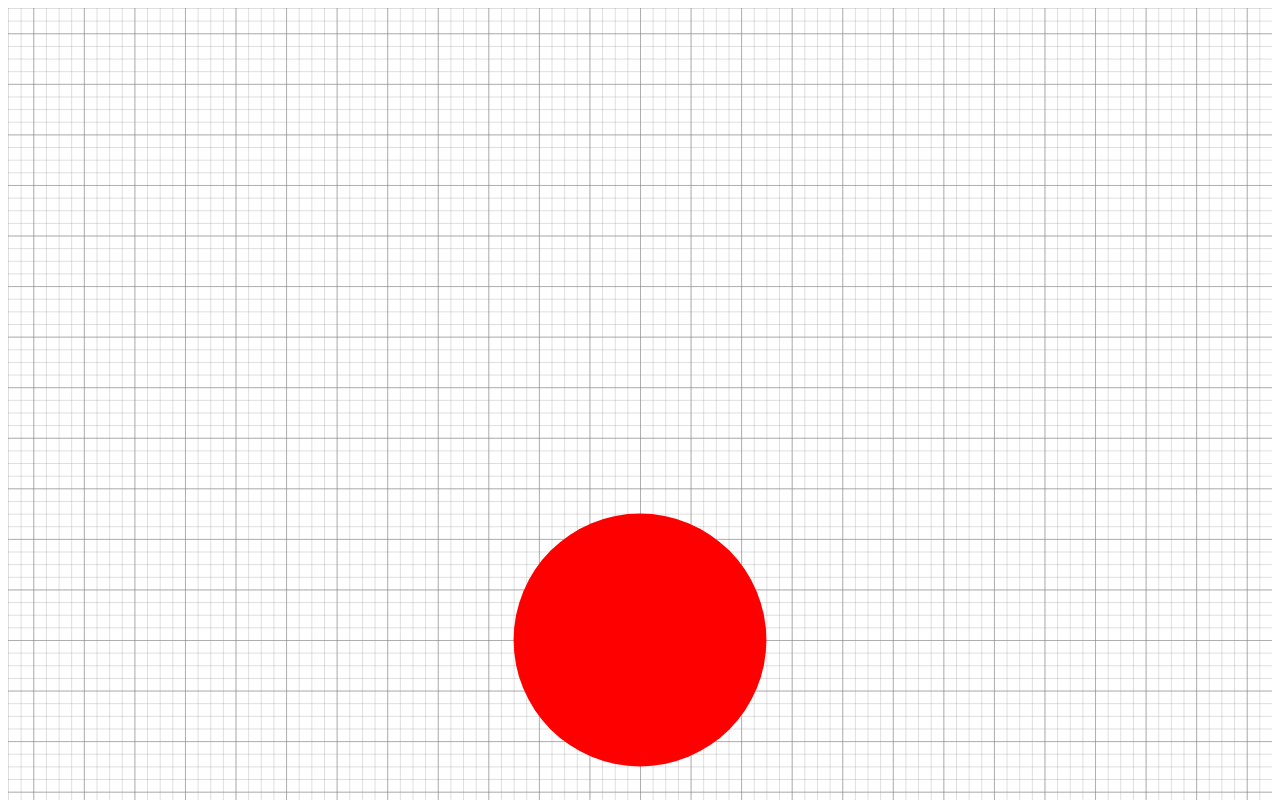
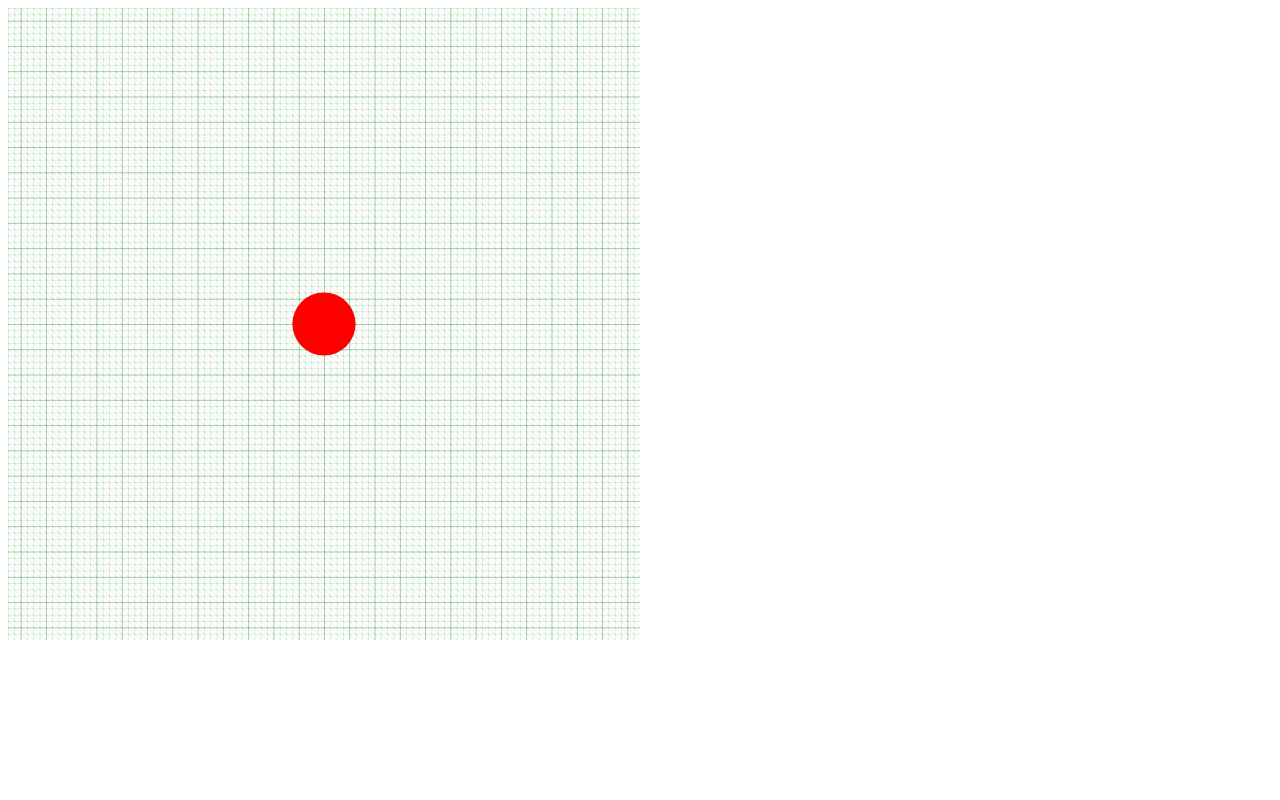
Before and after one commit to Santhosh-KS/ts_experiments, a React (Vite) app in the folder svgFilterExperiments/: page / in a window 1280 px wide. Shown: the top 800 px of the page. Built offline with nearby package versions, Linux system fonts and the light colour scheme; the HTML template or start-up script is replaced by a standard one.

Commit message:
Grid background + opacity onclick and onmove action feedback

```diff
--- a/svgFilterExperiments/src/DragAndDrop.tsx
+++ b/svgFilterExperiments/src/DragAndDrop.tsx
@@ -5,11 +5,12 @@ type Position = {
     y: number,
     mouseDown:boolean,
     color?:string,
+    opacity?:string
 }
 
 export default function DragAndDrop() {
-   const [position, setPosition] = useState<Position>({ x:0, y:0, mouseDown:false, color:'red' })
-   function adjustPosition(e:MouseEvent<SVGElement>, downEvent:boolean, color='yellow'):Position  {
+   const [position, setPosition] = useState<Position>({ x:0, y:0, mouseDown:false, color:'red', opacity:"100%" })
+   function adjustPosition(e:MouseEvent<SVGElement>, downEvent:boolean, color='blue', opacity="100%"):Position  {
       let svg  = document.querySelector('#mySvg') as SVGSVGElement
       let pt = svg.createSVGPoint()
       pt.x = e.clientX
@@ -21,18 +22,19 @@ export default function DragAndDrop() {
         x:pt.x,
         y:pt.y,
         mouseDown:downEvent,
-        color:color
+        color:color,
+        opacity:opacity
       };
    }
 
   function handleMouseUp(e:MouseEvent<SVGElement>) {
-    const pos = adjustPosition(e, false, 'red');
+    const pos = adjustPosition(e, false, 'red', '100%');
     setPosition(pos)
     // printEvent(e)
   }
 
   function handleMouseDown(e:MouseEvent<SVGElement>) {
-    const pos = adjustPosition(e, true);
+    const pos = adjustPosition(e, true,'red', '50%');
     setPosition(pos)
     // console.log(position)
     // printEvent(e)
@@ -41,7 +43,7 @@ export default function DragAndDrop() {
   function handleMouseMove(e:MouseEvent<SVGElement>) {
     if (position.mouseDown) {
       handleMouseDown(e)
-      const pos = adjustPosition(e, true);
+      const pos = adjustPosition(e, true, 'blue', '40%');
       setPosition(pos)
       // console.log(position)
     }
@@ -56,14 +58,21 @@ export default function DragAndDrop() {
           <path d="M-1 0 L 1 0" fill='none' strokeWidth="0.05%" stroke='green' strokeLinecap='round'/>
         <rect x="-1" y="-1" width="100%" height="100%" fill="url(#smallGrid)"/>
             </pattern> */
-  const strokeColor = 'gray'
+
+  const strokeColor = 'green'
   return (
     <svg id="mySvg"
-        width='100%'
-        height='100%'
+        width='50%'
+        height='50%'
         viewBox="-1 -1 2 2"
         preserveAspectRatio="none"
-        xmlns="http://www.w3.org/2000/svg">
+        xmlns="http://www.w3.org/2000/svg"
+        >
+
+          <pattern id="leftDiagonalGrid" fill="lightblue" width="1%" height="1%" patternUnits="userSpaceOnUse">
+            <path d="M-1 -1 L 1 1" fill='none' strokeWidth="0.08%" stroke={'gray'} strokeLinecap='round' strokeOpacity="30%"/>
+          </pattern>
+          <rect x="-1" y="-1" width="100%" height="100%" fill="url(#leftDiagonalGrid)"/>
 
         <pattern id="smallGrid" width="1%" height="1%" patternUnits="userSpaceOnUse">
           <path d="M-1 0 L 1 0" fill='none' strokeWidth="0.05%" stroke={strokeColor} strokeLinecap='round' strokeOpacity="80%"/>
@@ -75,15 +84,16 @@ export default function DragAndDrop() {
         </pattern>
         <rect x="-1" y="-1" width="100%" height="100%" fill="url(#smallGrid)"/>
         <rect x="-1" y="-1" width="100%" height="100%" fill="url(#bigGrid)"/>
-
+        <circle id="origin" r="0.5%" fill='black' stroke='yellow' strokeWidth="0.1%" opacity="30%"/>
           <circle
             cx={position.x}
             cy={position.y}
             onMouseUp={(e)=>handleMouseUp(e)}
             onMouseDown={(e)=>handleMouseDown(e)}
             onMouseMove={(e)=>handleMouseMove(e)}
-            r="10%"
+            r="5%"
             fill={position.color}
+            opacity={position.opacity}
           />
 
     </svg>
```
